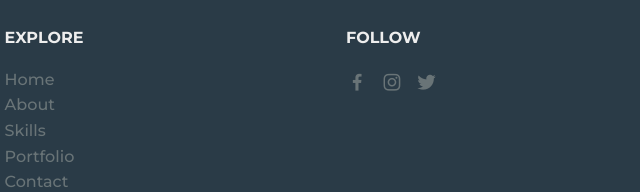
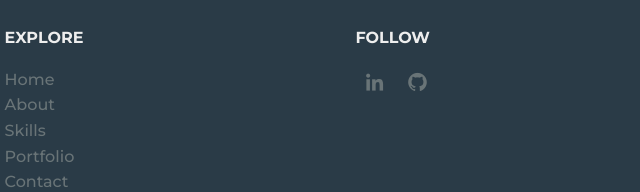
Before and after one commit to MohamedWasimMohamedAkram/PortfolioSite, a plain HTML site: page index.html in a window 1280 px wide. Shown: the part 3321-3513 px from the top of the page, 596-1236 px from the left. Drawn offline with nearby package versions, Linux system fonts and the light colour scheme.

Commit message:
Update index.html

```diff
--- a/index.html
+++ b/index.html
@@ -64,7 +64,7 @@
         <div class="about__type">
           <h2 class="about__subtitle">I am Wasim Akram</h2>
           <span class="about__profession">Front-end Web Developer</span>
-          <p class="about__text">I'm a 3rd year Computer Engineering student at Bilkent University. I'm currently interested in improving my projects for Front-end web development and becoming a Full-stack Developer. I've worked on Projects with Wix, WordPress, JavaScript, Java, C++ and PHP.</p>
+          <p class="about__text">I'm a Junior Computer Engineering student at Bilkent University. I'm currently interested in improving my projects for Front-end web development and becoming a Full-stack Developer. I've worked on Projects with Wix, WordPress, JavaScript, Java, C++ and PHP.</p>
 
           <div class="about__social">
             <a target="_blank" href="https://www.linkedin.com/in/mohamed-wasim-mohamed-akram-7b8306208/" class="about__social-icon"><i class='bx bxl-linkedin'></i></a>
@@ -218,9 +218,8 @@
 
       <div class="footer__data">
         <h2 class="footer__title">FOLLOW</h2>
-        <a href="#" class="footer__social"><i class='bx bxl-facebook'></i></a>
-        <a href="#" class="footer__social"><i class='bx bxl-instagram'></i></a>
-        <a href="#" class="footer__social"><i class='bx bxl-twitter'></i></a>
+        <a target="_blank" href="https://www.linkedin.com/in/mohamed-wasim-mohamed-akram-7b8306208/" class="about__social-icon"><i class='bx bxl-linkedin'></i></a>
+        <a target="_blank" href="https://github.com/MohamedWasimMohamedAkram" class="about__social-icon"><i class='bx bxl-github'></i></a>
       </div>
 
 
```
